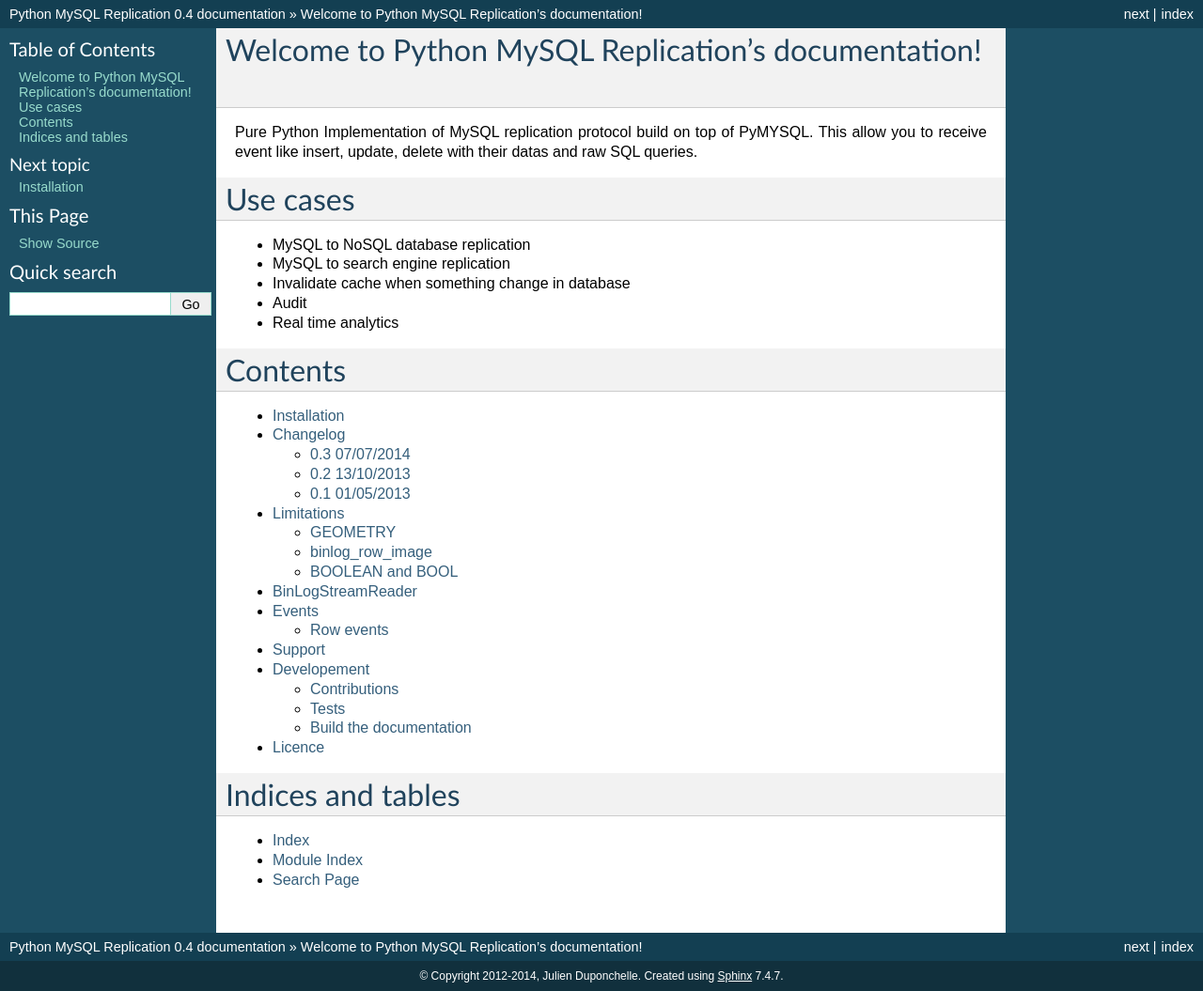
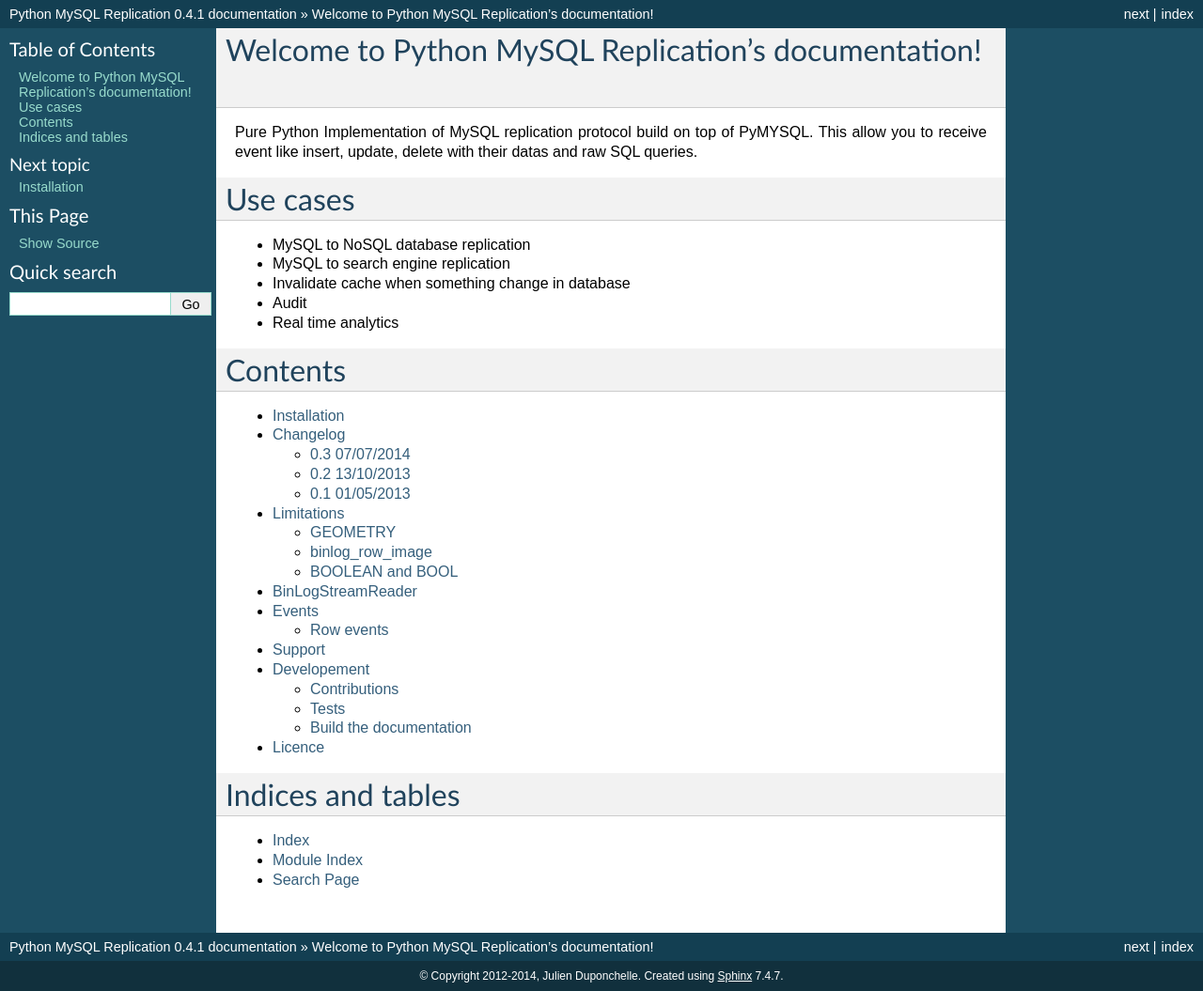
Before and after one commit to julien-duponchelle/python-mysql-replication, a Sphinx documentation site: the page built from docs/index.rst, in a window 1280 px wide. Shown: the whole page at 94% size. Built offline with Sphinx 7.4.7, drawn with Linux system fonts in a browser that asks for light colours; pages that are not in the unit, such as notebooks, are missing from menus.

Commit message:
Release 0.4.1

```diff
--- a/docs/conf.py
+++ b/docs/conf.py
@@ -50,7 +50,7 @@
 # The short X.Y version.
 version = '0.4'
 # The full version, including alpha/beta/rc tags.
-release = '0.4'
+release = '0.4.1'
 
 # The language for content autogenerated by Sphinx. Refer to documentation
 # for a list of supported languages.
--- a/setup.py
+++ b/setup.py
@@ -30,7 +30,7 @@
         unittest.main(tests, argv=sys.argv[:1])
 
 
-version = "0.4.0"
+version = "0.4.1"
 
 setup(
     name="mysql-replication",
```
Also changed, not shown: 1 other file.
